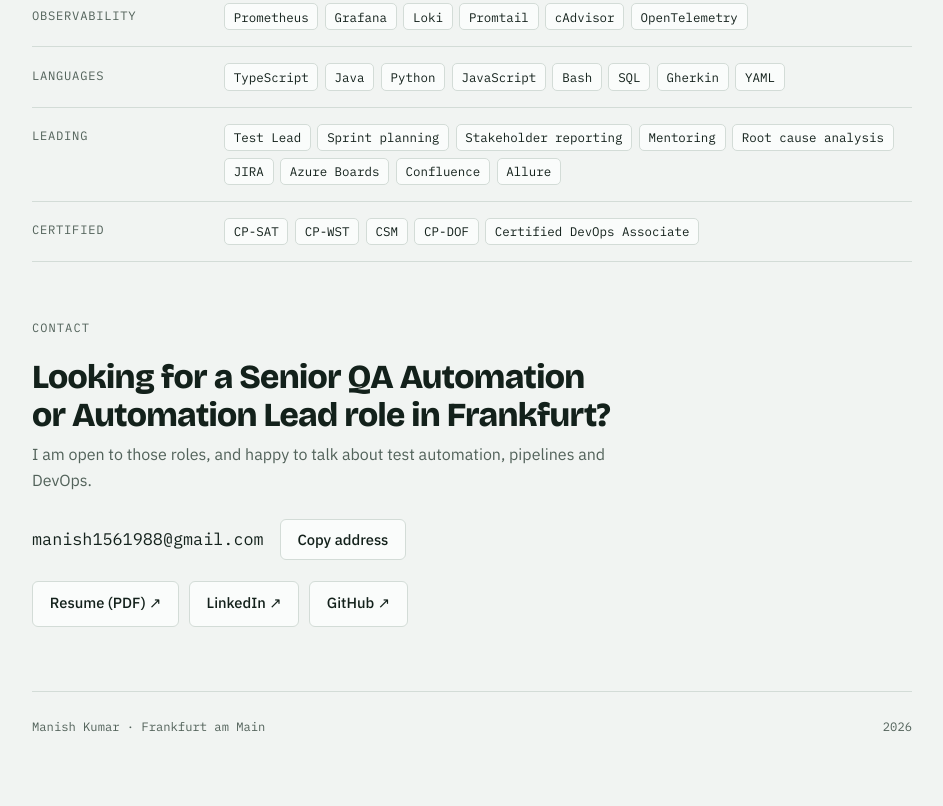
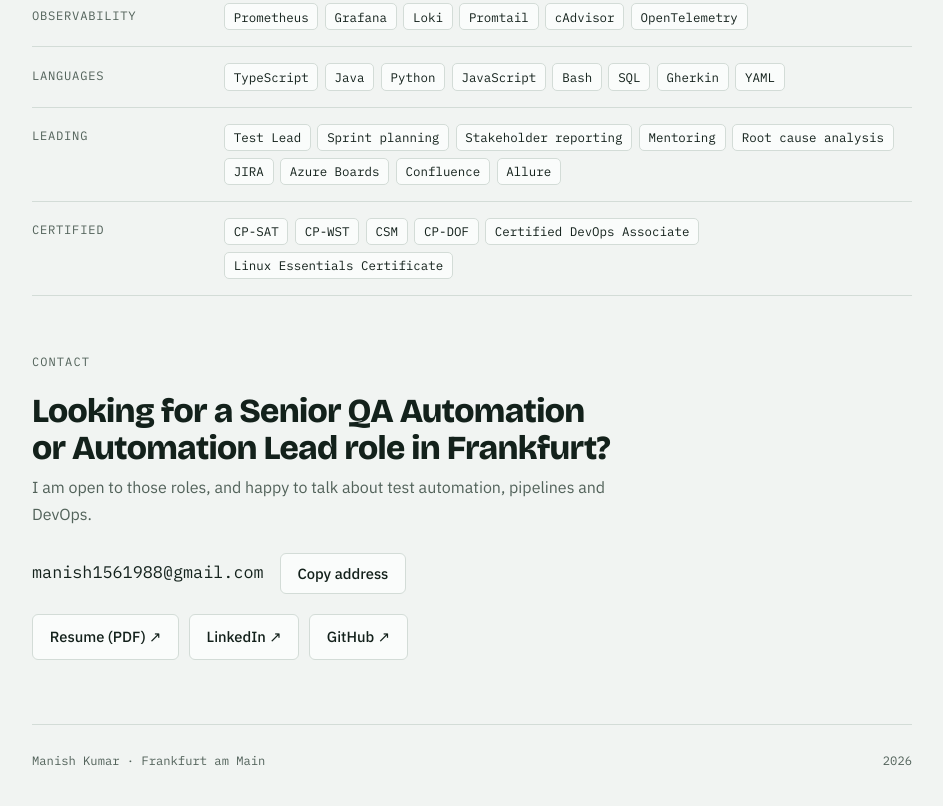
Before and after one commit to Manish12588/Manish12588.github.io, a plain HTML site: page index.html in a window 1280 px wide. Shown: the part 4269-5075 px from the top of the page, without its empty margins (168-1111 px from the left). Before the commit the page ends 5042 px from the top, so only its background shows below. Drawn offline with nearby package versions, Linux system fonts and the light colour scheme.

Commit message:
Add Linux Essentials Certificate to Certified section

```diff
--- a/index.html
+++ b/index.html
@@ -368,7 +368,7 @@ footer{margin-top:4rem; padding-block:1.6rem 2.2rem; border-top:1px solid var(--
         <div><dt>Observability</dt><dd><span class="chip">Prometheus</span><span class="chip">Grafana</span><span class="chip">Loki</span><span class="chip">Promtail</span><span class="chip">cAdvisor</span><span class="chip">OpenTelemetry</span></dd></div>
         <div><dt>Languages</dt><dd><span class="chip">TypeScript</span><span class="chip">Java</span><span class="chip">Python</span><span class="chip">JavaScript</span><span class="chip">Bash</span><span class="chip">SQL</span><span class="chip">Gherkin</span><span class="chip">YAML</span></dd></div>
         <div><dt>Leading</dt><dd><span class="chip">Test Lead</span><span class="chip">Sprint planning</span><span class="chip">Stakeholder reporting</span><span class="chip">Mentoring</span><span class="chip">Root cause analysis</span><span class="chip">JIRA</span><span class="chip">Azure Boards</span><span class="chip">Confluence</span><span class="chip">Allure</span></dd></div>
-        <div><dt>Certified</dt><dd><span class="chip">CP-SAT</span><span class="chip">CP-WST</span><span class="chip">CSM</span><span class="chip">CP-DOF</span><span class="chip">Certified DevOps Associate</span></dd></div>
+        <div><dt>Certified</dt><dd><span class="chip">CP-SAT</span><span class="chip">CP-WST</span><span class="chip">CSM</span><span class="chip">CP-DOF</span><span class="chip">Certified DevOps Associate</span><span class="chip">Linux Essentials Certificate</span></dd></div>
       </dl>
     </section>
 
```
